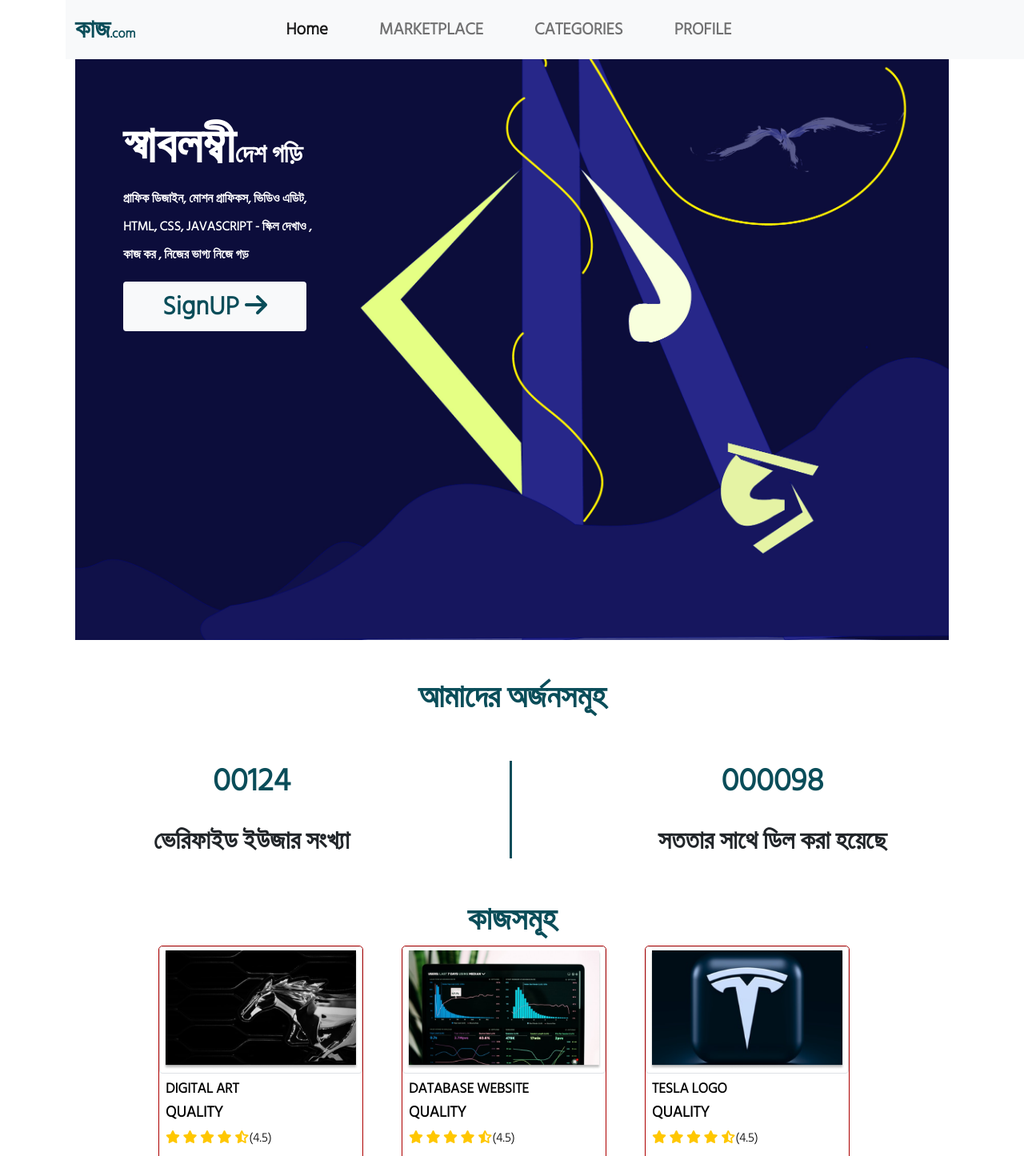
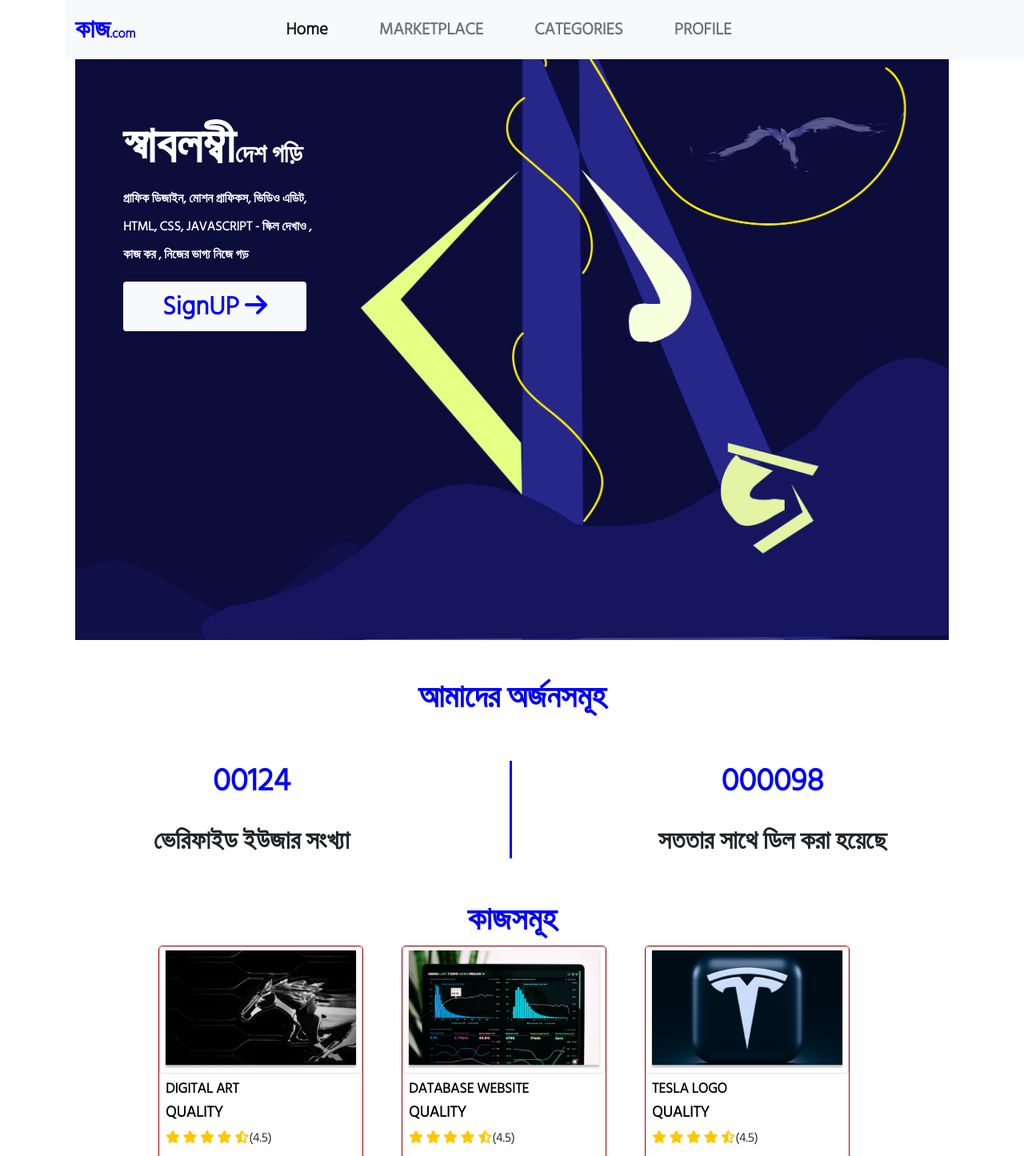
Before and after one commit to kaajj/kaajj.github.io, a website: page index.html in a window 1280 px wide. Shown: the top 1445 px of the page at 80% size. Drawn offline with nearby package versions, Linux system fonts and the light colour scheme; a script that the page names is missing.

Commit message:
real blue update

```diff
--- a/css/home.css
+++ b/css/home.css
@@ -15,7 +15,7 @@ h1,h2,h3,h4,.home-logo{
 
 
 .home-logo{
-    color: #0a4d59 !important;
+    color: #0000ff !important;
     font-size: 2rem;
     font-weight: 700;
 
@@ -63,11 +63,11 @@ height: 174px;
 }
 
 .btn{
-    color:#0a4d59;
+    color:#0000ff;
     font-weight: 800;
 }
 .wrrap-head h1{
-    color: #0a4d59;
+    color: #0000ff;
 }
 .border-line{
     /* border-left: 3px solid #0a4d59; */
@@ -76,17 +76,17 @@ height: 174px;
     align-items: center;
     justify-content: center;
 
-    color: #0a4d59;
+    color: #0000ff;
 }
 .border-line span {
     width: 3px;
     color: #fff;
     height: 112px;
-    border-left: 3px solid #0a4d59;
+    border-left: 3px solid #0000ff;
     padding-bottom: 96px;
 }
 .works h1{
-    color: #0a4d59;
+    color: #0000ff;
 }
 .star{
     color: #FFC700;}
@@ -122,13 +122,13 @@ height: 174px;
         margin: 54px;
     }
     .log-see{
-        border-bottom: 3px solid #0a4d59;
+        border-bottom: 3px solid #0000ff;
         padding-bottom:10px ;
 
     }
     .c-p i
     {
-        color: #0a4d59;
+        color: #0000ff;
     }
 
     .c-p{
```
